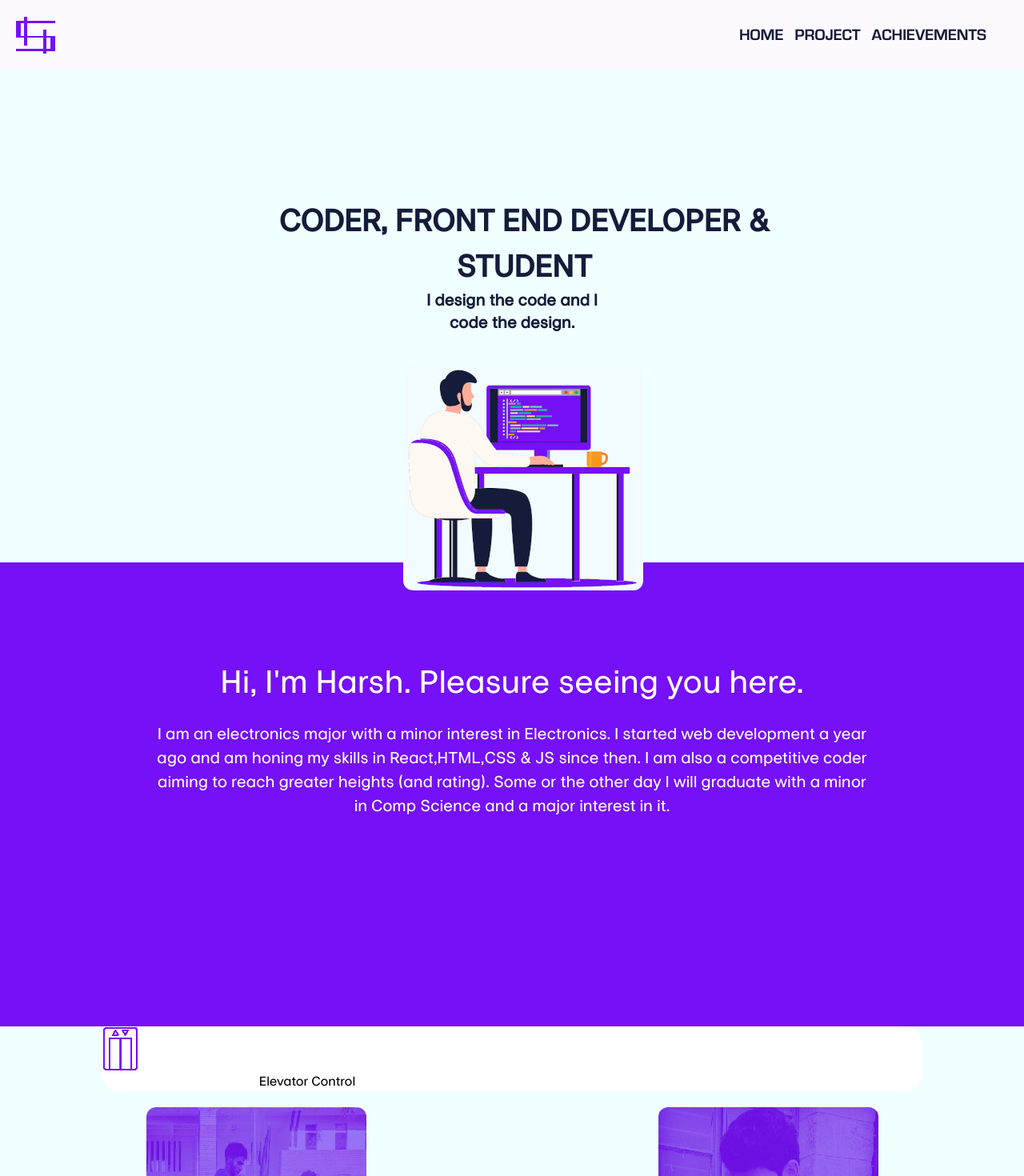
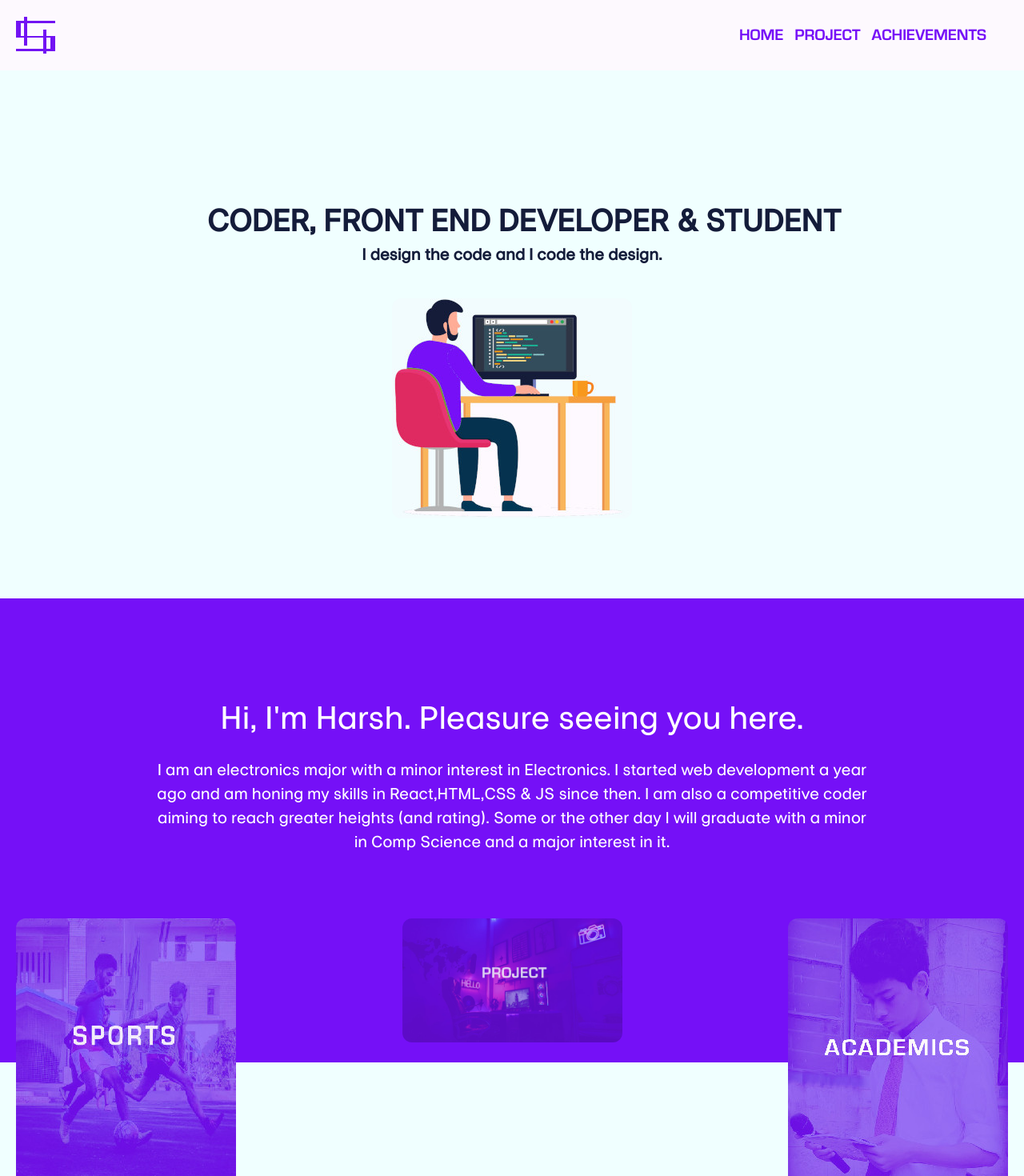
Before and after one commit to ShandilyaHarsh/portfolio, a React (Create React App) app: page /home in a window 1280 px wide. Shown: the top 1470 px of the page at 80% size. Built offline with nearby package versions, Linux system fonts and the light colour scheme; a web font is replaced by a local one.

Commit message:
home screen changed

```diff
--- a/src/components/CSS/card.css
+++ b/src/components/CSS/card.css
@@ -50,7 +50,7 @@
     border-width: 2px;
     position:absolute;
     bottom:10px;
-    right:50px;
+    margin: 0 auto;
 
 
 
--- a/src/components/CSS/home.css
+++ b/src/components/CSS/home.css
@@ -22,7 +22,7 @@
 .purplec{
     background-color: #7510f7;
     color:#FFFFFF;
-    margin-top:-35px;
+    margin-top: 100px;
 
 
 }
@@ -32,11 +32,9 @@
 
 
 .whites{
-    background-color: #FFFFFF;
 
-    width:80%;
-    margin-left: auto;
-    margin-right:auto;
+    margin-top: -200px;
+
     border-radius: 20px;
 }
 .purplec h1{
--- a/src/components/CSS/navbar.css
+++ b/src/components/CSS/navbar.css
@@ -1,6 +1,6 @@
 .navb{
     background-color:#fdf9fe;
-    color:#141c3a;
+    color:#7610f7;
     font-family:EurostileBold;
 
 }
@@ -13,7 +13,7 @@
     padding-left: 7px;
 }
 .navb li:hover{
-    color:#7610f7;
+    color:#141c3a;
     text-decoration: underline;
     text-decoration-color:#7610f7;
 
--- a/src/components/jsx/card.jsx
+++ b/src/components/jsx/card.jsx
@@ -14,9 +14,11 @@ function Cards(props)
   <img src={props.imgsrc} alt="Avatar" className="image rounded-xl "/>
   <div className="overlay  rounded-xl ">
     <div className="texti">{props.imtxt}</div>
+    <div className="flex justify-center ">
     <Link to="/curr" className="bg-transparent py-2 px-4 border btn rounded-full">
-  View Achievements
+  View {props.butno}
 </Link>
+</div>
 
   </div>
 </div>
--- a/src/components/jsx/home.jsx
+++ b/src/components/jsx/home.jsx
@@ -4,7 +4,7 @@ import Cards from './card';
 import Sports from '../../images/sports.jpeg'
 import Acads from '../../images/co-curri.jpeg'
 import Landing from '../../images/home.jpg'
-import Elev from '../../images/elev.jpg'
+import Coding from '../../images/coder.jpg'
 
 
 
@@ -13,13 +13,13 @@ function home(){
     return(<div className="homediv">
     <Navbar/>
     <div className="grid grid-cols-5 grid-rows-1 py-0  ">
-    <div className=" row-start-1 col-start-1 col-span-5  md:col-start-2 md:col-span-3 pt-40 pb-10">
-    <h1 className="headingi md:px-2">CODER, FRONT END DEVELOPER & STUDENT </h1>
-    <h2 className="preheard text-xl md:px-64 ">I design the code and I code the design.</h2>
+    <div className=" row-start-1 col-start-1 col-span-5  flex flex-col pt-40 pb-10">
+    <h1 className="headingi text-center">CODER, FRONT END DEVELOPER & STUDENT </h1>
+    <h2 className="preheard text-xl text-center ">I design the code and I code the design.</h2>
      </div>
      </div>
-     <div className="grid grid-cols-6 mx-10 pb-0 mb-0">
-    <img className="col-span-3 mx-16 col-start-3 rounded-xl" src={Landing}  alt="computer"/>
+     <div className="flex justify-center items-center pb-0 mb-0">
+    <img className=" rounded-xl" src={Landing}  alt="computer"/>
     </div>
     <div className="purplec ">
 
@@ -31,20 +31,10 @@ function home(){
 
     </div>
 
-    <div className="whites grid grid-cols-2">
-    <div className="col-start-1">
-    <div className="inline"><img src={Elev} alt="Elev"/>
-    <h3 className="inline">Elevator Control</h3> </div>
-
-
-
-    </div>
-
-
-    </div>
-    <div className="flex flex-col md:flex-row card justify-around  ">
-    <Cards  imgsrc={Sports} imtxt={"THE SPORTS ARC"}/>
-    <Cards imgsrc={Acads} imtxt={"THE ACADEMICS ARC"}/>
+    <div className="flex flex-col whites md:flex-row card justify-between   ">
+    <Cards  imgsrc={Sports} imtxt={"THE SPORTS ARC"} butno=" Achievements  "/>
+    <Cards imgsrc={Coding} imtxt={"THE CODING ARC"} butno=" Projects "/>
+    <Cards imgsrc={Acads} imtxt={"THE ACADEMICS ARC"} butno=" Achievements"/>
 
     </div>
 
```
Also changed, not shown: src/images/coder.jpg, src/images/home.jpg.
